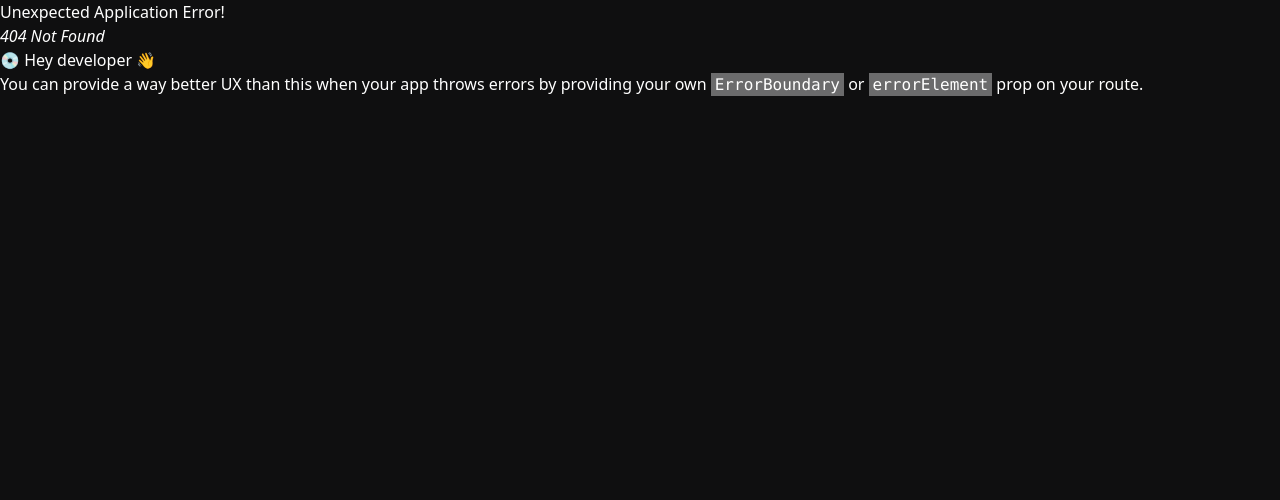
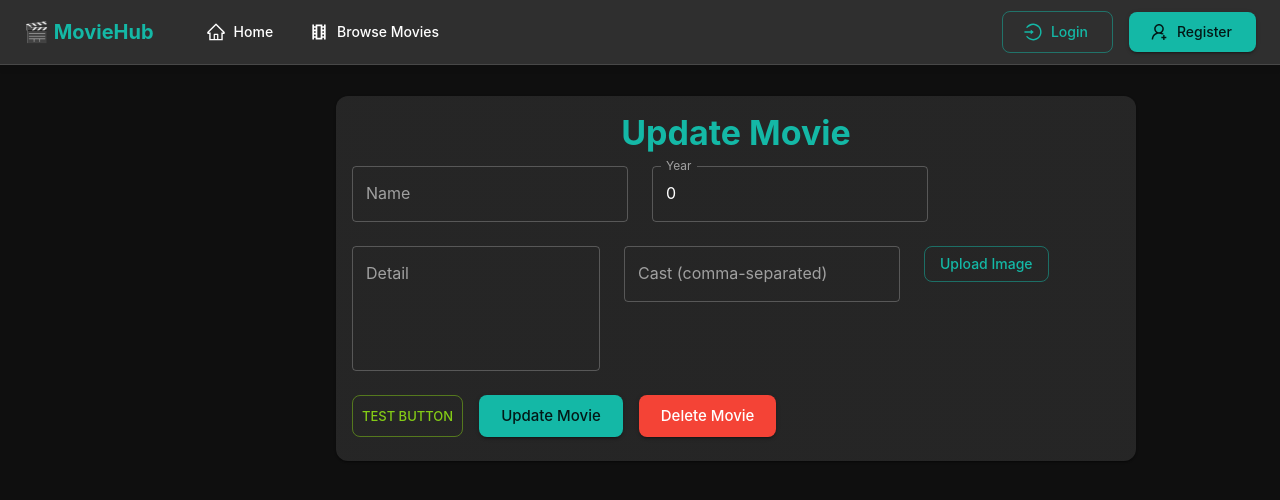
Before and after one commit to Ananya-hub123/Movies-App, a React (Vite) app in the folder frontend/: page /admin/update-movie in a window 1280 px wide. Before the commit this address had no page. Shown: the top 500 px of the page. Built offline with nearby package versions, Linux system fonts and the light colour scheme.

Commit message:
Change Update Movie to static route with URL parameters to fix Vercel routing

```diff
--- a/frontend/src/main.jsx
+++ b/frontend/src/main.jsx
@@ -42,7 +42,7 @@ const router = createBrowserRouter(
         <Route path="/admin/movies/genre" element={<GenreList />} />
         <Route path="/admin/movies/create" element={<CreateMovie />} />
         <Route path="/admin/movies-list" element={<AdminMoviesList />} />
-        <Route path="/admin/movies/update/:id" element={<UpdateMovie />} />
+        <Route path="/admin/update-movie" element={<UpdateMovie />} />
         <Route path="/admin/movies/dashboard" element={<AdminDashboard />} />
         <Route path="/admin/movies/comments" element={<AllComments />} />
       </Route>
--- a/frontend/src/pages/Admin/AdminMoviesList.jsx
+++ b/frontend/src/pages/Admin/AdminMoviesList.jsx
@@ -43,7 +43,7 @@ const AdminMoviesList = () => {
                           e.preventDefault();
                           e.stopPropagation();
                           console.log("Navigating to update movie:", movie._id);
-                          const updateUrl = `/admin/movies/update/${movie._id}`;
+                          const updateUrl = `/admin/update-movie?id=${movie._id}`;
                           console.log("Full URL:", updateUrl);
                           navigate(updateUrl);
                         }}
--- a/frontend/src/pages/Admin/UpdateMovie.jsx
+++ b/frontend/src/pages/Admin/UpdateMovie.jsx
@@ -24,8 +24,22 @@ import {
 } from '@mui/material';
 
 const UpdateMovie = () => {
-  const { id } = useParams();
+  const [movieId, setMovieId] = useState(null);
   const navigate = useNavigate();
+
+  // Get movie ID from localStorage or URL search params
+  useEffect(() => {
+    const urlParams = new URLSearchParams(window.location.search);
+    const id = urlParams.get('id') || localStorage.getItem('updateMovieId');
+    if (id) {
+      setMovieId(id);
+      localStorage.setItem('updateMovieId', id); // Store for future use
+    }
+  }, []);
+
+  const { data: movie, isLoading, error } = useGetSpecificMovieQuery(movieId, {
+    skip: !movieId,
+  });
 
   const [movieData, setMovieData] = useState({
     name: "",
@@ -37,13 +51,12 @@ const UpdateMovie = () => {
   });
 
   const [selectedImage, setSelectedImage] = useState(null);
-  const { data: initialMovieData } = useGetSpecificMovieQuery(id);
 
   useEffect(() => {
-    if (initialMovieData) {
-      setMovieData(initialMovieData);
+    if (movie) {
+      setMovieData(movie);
     }
-  }, [initialMovieData]);
+  }, [movie]);
 
   const [updateMovie, { isLoading: isUpdatingMovie }] =
     useUpdateMovieMutation();
@@ -76,7 +89,7 @@ const UpdateMovie = () => {
 
     console.log("=== FRONTEND UPDATE MOVIE DEBUG ===");
     console.log("movieData:", movieData);
-    console.log("id:", id);
+    console.log("movieId:", movieId);
     console.log("isUpdatingMovie:", isUpdatingMovie);
     console.log("isUploadingImage:", isUploadingImage);
 
@@ -99,11 +112,11 @@ const UpdateMovie = () => {
       };
 
       console.log("Sending update data:", updateData);
-      console.log("API endpoint:", `${BASE_URL}${MOVIE_URL}/update-movie/${id}`);
+      console.log("API endpoint:", `${BASE_URL}${MOVIE_URL}/update-movie/${movieId}`);
 
       // Try direct fetch call
       console.log("Trying direct fetch call...");
-      const response = await fetch(`${BASE_URL}${MOVIE_URL}/update-movie/${id}`, {
+      const response = await fetch(`${BASE_URL}${MOVIE_URL}/update-movie/${movieId}`, {
         method: 'PUT',
         headers: {
           'Content-Type': 'application/json',
@@ -133,7 +146,7 @@ const UpdateMovie = () => {
   const handleDeleteMovie = async () => {
     try {
       toast.success("Movie deleted successfully");
-      await deleteMovie(id);
+      await deleteMovie(movieId);
       navigate("/movies");
     } catch (error) {
       console.error("Failed to delete movie:", error);
@@ -220,7 +233,7 @@ const UpdateMovie = () => {
                     console.log("TEST BUTTON CLICKED!");
                     alert("Test button clicked! This proves the button click works.");
                     console.log("Current movieData:", movieData);
-                    console.log("Current ID:", id);
+                    console.log("Current movieId:", movieId);
                   }}
                   size="small"
                 >
```
